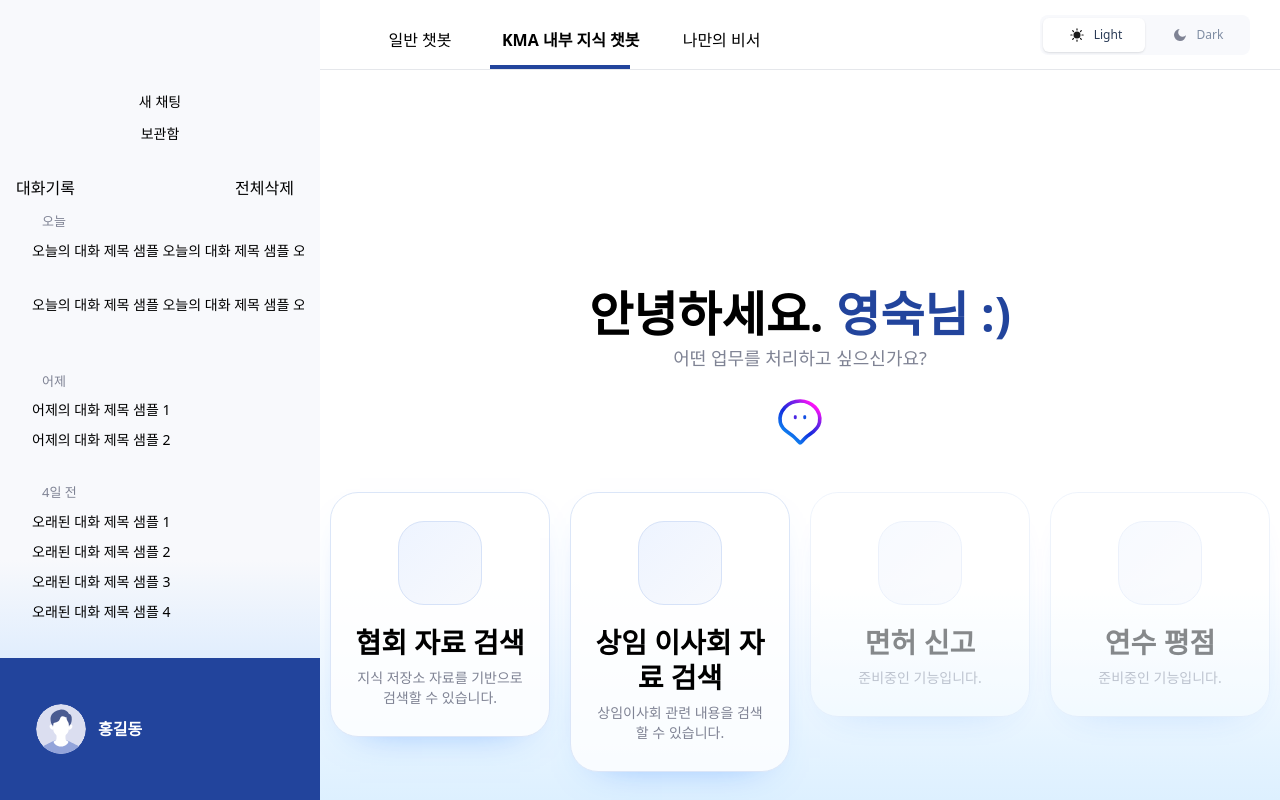
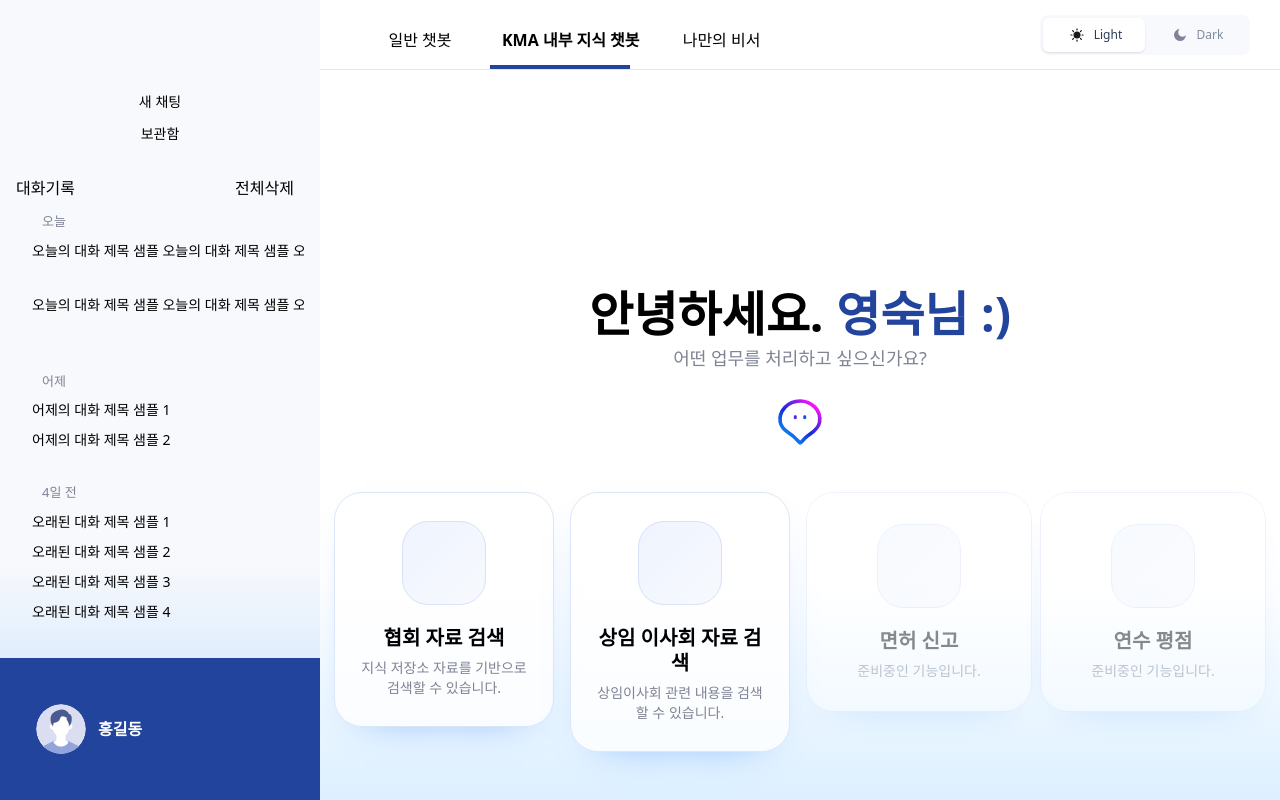
Before and after one commit to blue-day/kma.athena-dev, a Next.js app in the folder apps/kma-athena/: page /knowledge-chat in a window 1280 px wide. Built offline with nearby package versions, Linux system fonts and the light colour scheme.

Commit message:
내부 지식 챗봇 동작 추가

```diff
--- a/apps/kma-athena/src/views/GeneralChatPage.tsx
+++ b/apps/kma-athena/src/views/GeneralChatPage.tsx
@@ -24,7 +24,8 @@
 
   return (
     <ChatLayout showHelp>
-      <section className="relative z-10 mx-auto flex h-full w-full flex-col bg-kma-deco px-4 md:px-2.5">
+      <section className="relative z-10 mx-auto flex h-full w-full flex-col bg-kma-deco">
+        <div className="custom-scrollbar min-h-0 flex-1 overflow-y-auto px-4 md:px-2.5">
           <div className="flex mx-auto h-full w-full flex-col items-center pt-[100px] md:pt-[220px] md:flex">
             <ChatWelcomeHero subtitle="무엇을 도와드릴까요?" />
             <ChatPromptInput onSubmit={handleSubmit} />
@@ -33,6 +34,7 @@
           {/* <div className="mx-auto flex h-full w-full flex-col items-center pt-[30px] md:hidden">
             <ChatWelcomeHero subtitle="무엇을 도와드릴까요?" />
           </div> */}
+        </div>
 
         {/* <div className="px-4 pb-2.5 pt-4 md:hidden">
           <ChatPromptInput onSubmit={handleSubmit} docked />
--- a/apps/kma-athena/src/views/KnowledgeChatPage.tsx
+++ b/apps/kma-athena/src/views/KnowledgeChatPage.tsx
@@ -54,38 +54,29 @@
 interface ActionCardProps {
   title: string;
   description: string;
-  isEnabled: boolean;
+  isDisabled?: boolean;
   isSelected?: boolean;
   onClick?: () => void;
 }
 
-const ActionCard = ({ title, description, isEnabled, isSelected = false, onClick }: ActionCardProps) => {
+const ActionCard = ({ title, description, isDisabled = false, isSelected = false, onClick }: ActionCardProps) => {
   const baseClassName =
     'rounded-[28px] border border-[#dbe6f8] bg-white/80 px-6 py-7 text-center shadow-[0_16px_40px_-30px_rgba(43,127,255,0.7)]';
   const selectedClassName = isSelected
     ? 'min-h-[300px] md:min-h-[340px]'
     : 'min-h-[220px] hover:-translate-y-0.5 hover:border-[#c9dcff]';
-  const disabledClassName = isEnabled ? '' : 'cursor-not-allowed opacity-45';
+  const disabledClassName = isDisabled ? 'cursor-not-allowed opacity-45' : '';
   const cardClassName = `${baseClassName} ${selectedClassName} ${disabledClassName} transition-all duration-300`;
 
   const iconPlaceholder = (
     <div className="mx-auto h-[84px] w-[84px] rounded-[26px] border border-[#d6e2f8] bg-gradient-to-br from-[#eef4ff] to-[#f7f9fd]" />
   );
 
-  if (!isEnabled) {
+  // 활성/비활성 모두 button으로 통일하고, 비활성은 disabled로 처리합니다.
   return (
-      <div className={cardClassName}>
+    <button type="button" className={cardClassName} onClick={onClick} disabled={isDisabled}>
       {iconPlaceholder}
-        <h3 className="mt-5 text-[28px] font-bold leading-tight">{title}</h3>
-        <p className="mt-2 text-sm text-gray-300">{description}</p>
-      </div>
-    );
-  }
-
-  return (
-    <button type="button" className={cardClassName} onClick={onClick}>
-      {iconPlaceholder}
-      <h3 className="mt-5 text-[28px] font-bold leading-tight">{title}</h3>
+      <h3 className="mt-5 text-xl font-bold leading-tight">{title}</h3>
       <p className="mt-2 text-sm text-gray-300">{description}</p>
     </button>
   );
@@ -107,13 +98,14 @@
   onSubmit,
 }: ExpandedActionPanelProps) => {
   return (
+    //확장된 카드 영역
     <div
       className={`rounded-[30px] border border-[#dbe6f8] bg-white/90 px-6 py-7 text-center shadow-[0_20px_55px_-35px_rgba(43,127,255,0.75)] transition-all duration-[280ms] ${
         isExpandedStage ? 'min-h-[460px] md:min-h-[500px]' : 'min-h-[220px]'
       }`}
     >
       <div className="mx-auto h-[84px] w-[84px] rounded-[26px] border border-[#d6e2f8] bg-gradient-to-br from-[#eef4ff] to-[#f7f9fd]" />
-      <h3 className="mt-5 text-[28px] font-bold leading-tight">{title}</h3>
+      <h3 className="mt-5 text-xl font-bold leading-tight">{title}</h3>
       <p className="mt-2 text-sm text-gray-300">{description}</p>
 
       {showPrompt && (
@@ -133,6 +125,7 @@
   const [transitionPhase, setTransitionPhase] = useState<TransitionPhase>('idle');
 
   useEffect(() => {
+    // 선택 카드가 없거나 fading 단계가 아니면 아무 전이도 시작하지 않습니다.
     if (!selectedActionKey || transitionPhase !== 'fading') {
       return;
     }
@@ -148,6 +141,7 @@
   }, [selectedActionKey, transitionPhase]);
 
   useEffect(() => {
+    // expanding 단계에서만 확장 완료 타이머를 동작시킵니다.
     if (transitionPhase !== 'expanding') {
       return;
     }
@@ -172,6 +166,7 @@
     : '어떤 업무를 처리하고 싶으신가요?';
 
   const handleActionCardClick = (actionKey: KnowledgeActionKey) => {
+    // 이미 선택됐거나 idle이 아니면 중복 클릭을 무시합니다.
     if (selectedActionKey || transitionPhase !== 'idle') {
       return;
     }
@@ -205,6 +200,7 @@
     const widthClassName =
       hasSelection && isSelected && (isExpanding || isExpanded) ? 'w-full md:w-[980px]' : 'w-full md:w-[220px]';
 
+    // 선택 전이거나 선택 카드인 경우: 본래/확장 폭만 적용합니다.
     if (!hasSelection || isSelected) {
       return widthClassName;
     }
@@ -218,6 +214,7 @@
     return `${widthClassName} pointer-events-none hidden`;
   };
 
+  // 비활성 카드 그룹도 동일하게 fading에서는 보이며 사라지고, 이후에는 hidden 처리합니다.
   const disabledGroupClassName = shouldHideOtherCards
     ? isFading
       ? 'pointer-events-none w-full opacity-0 scale-[0.95] md:w-[460px]'
@@ -229,6 +226,7 @@
     const shouldHide =
       isExpanded && selectedActionKey !== card.key;
 
+    // 확장 완료 후 비선택 활성 카드는 DOM에서 제거합니다.
     if (shouldHide) {
       return null;
     }
@@ -254,7 +252,7 @@
           <ActionCard
             title={card.title}
             description={card.description}
-            isEnabled
+            isDisabled={false}
             isSelected={isSelected}
             onClick={() => handleActionCardClick(card.key)}
           />
@@ -265,11 +263,12 @@
 
   return (
     <ChatLayout showHelp>
-      <section className="relative z-10 mx-auto flex h-full w-full flex-col bg-kma-deco px-4 md:px-2.5">
+      <section className="relative z-10 mx-auto flex h-full w-full flex-col bg-kma-deco">
+        <div className="custom-scrollbar min-h-0 flex-1 overflow-y-auto px-4 md:px-2.5">
           <div className="flex flex-col items-center pt-[100px] md:pt-[220px]">
             <ChatWelcomeHero subtitle={subtitle} />
 
-          <div className="mt-8 flex w-full flex-wrap items-start justify-center gap-4 md:mt-10 md:gap-5">
+            <div className="mt-8 flex w-full flex-wrap items-start justify-center gap-4 md:mt-10 md:gap-4">
               {renderEnabledCard(firstEnabledCard)}
               {renderEnabledCard(secondEnabledCard)}
 
@@ -279,13 +278,14 @@
                     isFading ? 'duration-[180ms]' : 'duration-[280ms]'
                   } ${disabledGroupClassName}`}
                 >
-                <div className="grid grid-cols-1 gap-4 md:grid-cols-2 md:gap-5">
+                  {/* 비활성 카드 2개는 하나의 그룹 div로 묶어 함께 전이합니다. */}
+                  <div className="grid grid-cols-1 gap-4 md:grid-cols-2 md:gap-2">
                     {disabledCards.map((card) => (
                       <ActionCard
                         key={card.key}
                         title={card.title}
                         description={card.description}
-                      isEnabled={false}
+                        isDisabled
                       />
                     ))}
                   </div>
@@ -293,6 +293,7 @@
               )}
             </div>
           </div>
+        </div>
       </section>
     </ChatLayout>
   );
--- a/apps/kma-athena/src/widgets/layout/ChatLayout.tsx
+++ b/apps/kma-athena/src/widgets/layout/ChatLayout.tsx
@@ -20,9 +20,11 @@
       <ChatHeader header={header} />
       {showHelp && <HelpGuide />}
 
-      <section className="relative flex flex-1 min-h-0 min-w-0 overflow-y-auto custom-scrollbar bg-white bg-[linear-gradient(to_top,_#ddf0ff_0%,_transparent_30%)] pt-[56px] md:pt-0">
-        {children}
-      </section>
+      <div className="relative flex flex-1 min-h-0 overflow-hidden pt-[56px] md:pt-0">
+        <section className="relative flex-1 min-w-0 overflow-y-auto custom-scrollbar bg-white bg-[linear-gradient(to_top,_#ddf0ff_0%,_transparent_30%)]">
+          {children}
+        </section>
+      </div>
     </div>
   );
 };
```
Lines whose indentation alone changed are shown as unchanged.
